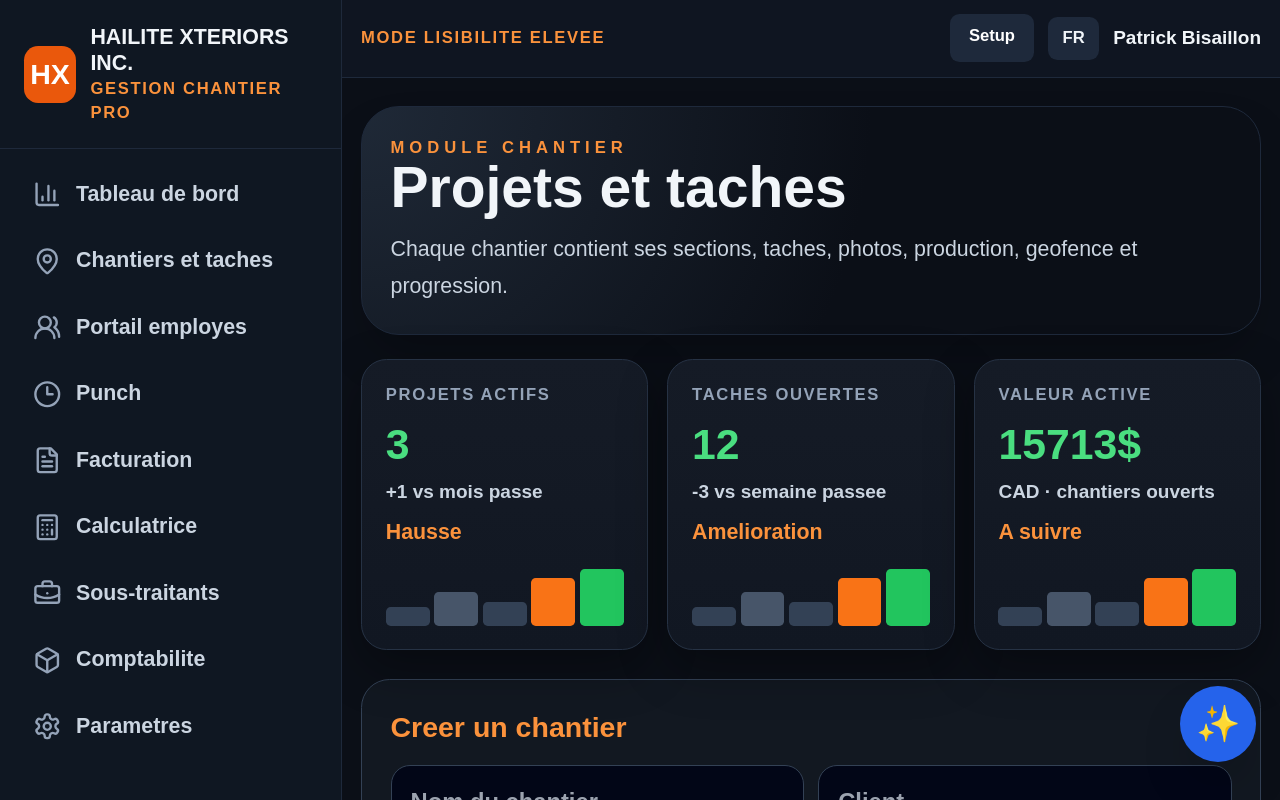
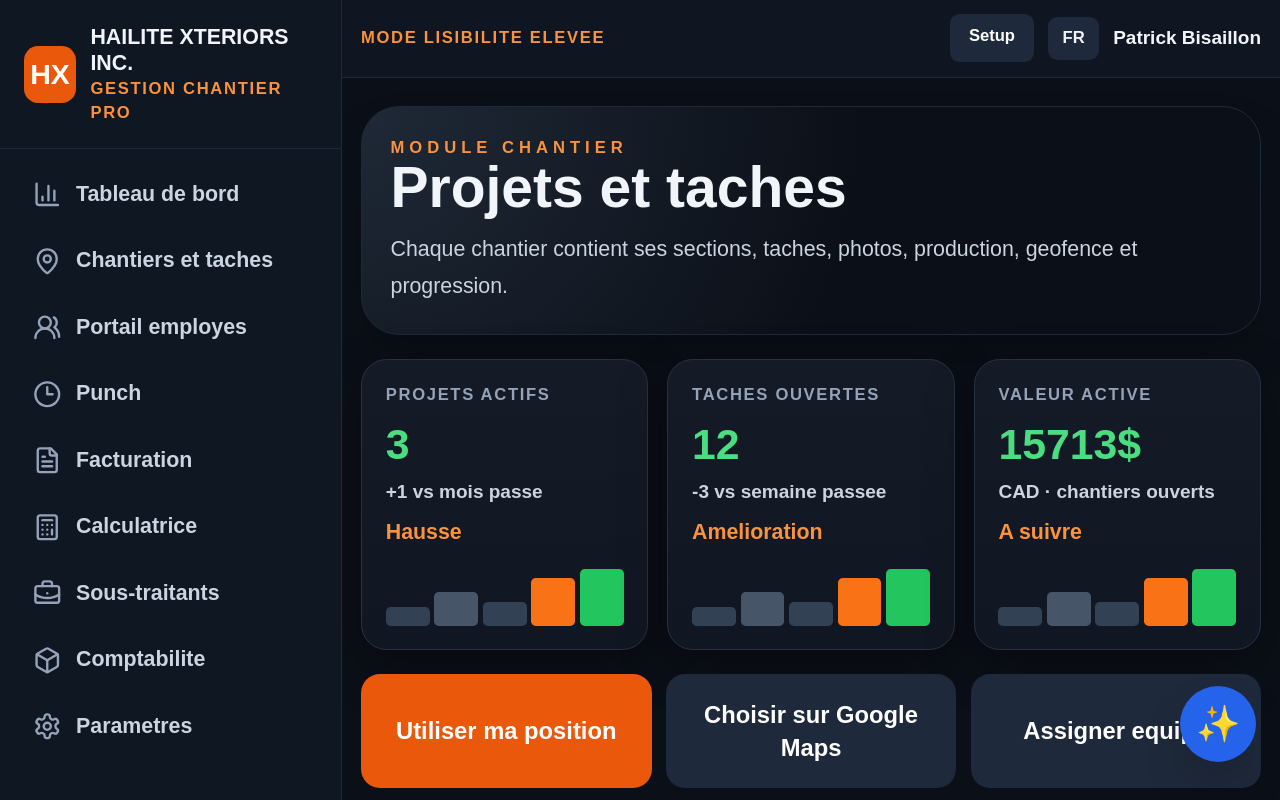
Before and after one commit to bisaillonpatrick1979-dev/Chatgpt-hailite-, a Next.js app: page /projects in a window 1280 px wide. Shown: the top 800 px of the page. Built offline with nearby package versions, Linux system fonts and the light colour scheme.

Commit message:
Add quick project actions

```diff
--- a/app/projects/page.tsx
+++ b/app/projects/page.tsx
@@ -21,22 +21,22 @@ export default function Page() {
         <TrendCard label="Taches ouvertes" value="12" compare="-3 vs semaine passee" status="Amelioration" />
         <TrendCard label="Valeur active" value="15713$" compare="CAD · chantiers ouverts" status="A suivre" />
       </section>
+      <section className="mt-5 grid gap-3 md:grid-cols-3">
+        <button className="rounded-2xl bg-orange-600 p-5 text-xl font-black text-white">Utiliser ma position</button>
+        <button className="rounded-2xl bg-slate-800 p-5 text-xl font-black text-white">Choisir sur Google Maps</button>
+        <button className="rounded-2xl bg-slate-800 p-5 text-xl font-black text-white">Assigner equipe</button>
+      </section>
       <ProjectBuilder />
       <section className="pro-panel mt-6 p-6">
         <div className="mt-2 grid gap-5">
           {projects.map((project) => (
             <article key={project.name} className="rounded-2xl border border-slate-700 bg-slate-950 p-5 shadow-xl">
               <div className="flex flex-col justify-between gap-3 md:flex-row md:items-start">
-                <div>
-                  <h2 className="text-3xl font-black text-white">{project.name}</h2>
-                  <p className="mt-2 text-lg font-bold text-slate-400">Client: {project.client}</p>
-                </div>
+                <div><h2 className="text-3xl font-black text-white">{project.name}</h2><p className="mt-2 text-lg font-bold text-slate-400">Client: {project.client}</p></div>
                 <div className="text-left md:text-right"><p className="text-3xl font-black text-green-400">{project.progress}</p><p className="text-lg font-black text-orange-400">{project.pay}</p></div>
               </div>
               <div className="mt-5 h-4 overflow-hidden rounded-full bg-slate-800"><div className="h-full rounded-full bg-orange-500" style={{ width: project.progress }} /></div>
-              <div className="mt-5 grid gap-3 md:grid-cols-2">
-                {project.tasks.map((task) => <div key={task} className="rounded-xl border border-slate-800 bg-[#121821] p-4 text-xl font-black text-slate-100">□ {task}</div>)}
-              </div>
+              <div className="mt-5 grid gap-3 md:grid-cols-2">{project.tasks.map((task) => <div key={task} className="rounded-xl border border-slate-800 bg-[#121821] p-4 text-xl font-black text-slate-100">□ {task}</div>)}</div>
             </article>
           ))}
         </div>
```
